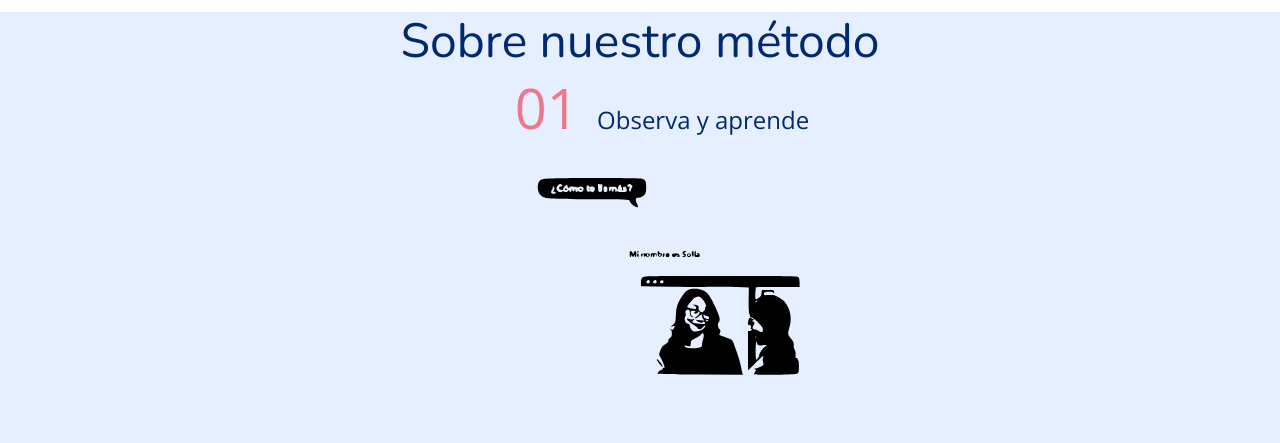
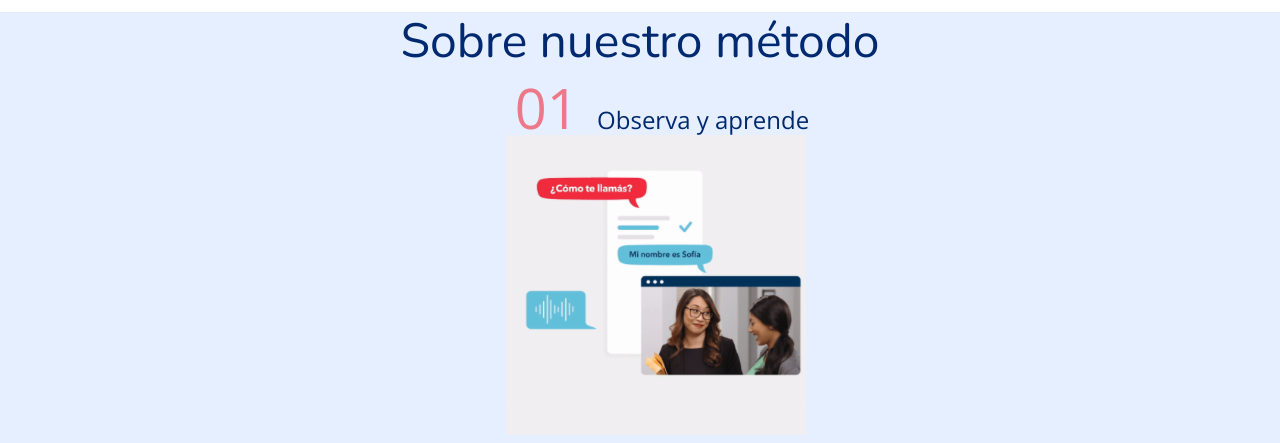
Before and after one commit to kathyddr/english-with-kathy, a plain HTML site: page index.html in a window 1280 px wide. Shown: the part 1780-2223 px from the top of the page. Drawn offline with nearby package versions, Linux system fonts and the light colour scheme.

Commit message:
version 1.2

```diff
--- a/index.html
+++ b/index.html
@@ -79,7 +79,7 @@
         <h3 class="metodText centrarText">Sobre nuestro método</h3>
     <ol class="centrarText">
         <li><span class="textUno centrarText col-4 container">01</span> Observa y aprende</li>
-        <img src="secciones/imagenes/1.svg" width="300" height="300" alt="observa y aprende">
+        <img src="secciones/imagenes/1.PNG" width="300" height="300" alt="observa y aprende">
         <li><span class="textUno">02</span>Pronunciar, Practicar y hablar</li>
         <img src="secciones/imagenes/2.svg" width="300" height="300" alt="Pronunciar, Practicar y hablar">
         <li><span class="textUno">03</span>Sugerencias de tu profesor</li>
@@ -174,6 +174,6 @@
 <script src="secciones/vendor/isotope-layout/isotope.pkgd.min.js"></script>
 <script src="secciones/vendor/glightbox/js/glightbox.min.js"></script>
 <!-- Insertar JS -->
-  <script src="secciones/js/main.js"></script>
+<script src="secciones/js/main.js"></script>
 </body>
 </html>
```
Also changed, not shown: secciones/imagenes/1.svg (deleted), secciones/imagenes/14.png (deleted), secciones/imagenes/2.PNG (deleted), secciones/imagenes/3.PNG (deleted), secciones/imagenes/4.PNG (deleted), secciones/imagenes/7.png (deleted), secciones/imagenes/8.png (deleted), secciones/imagenes/9 (2).png (deleted), secciones/imagenes/9.png (deleted), secciones/imagenes/logo.png (deleted), secciones/imagenes/ticky.png (deleted), 2 other files.
